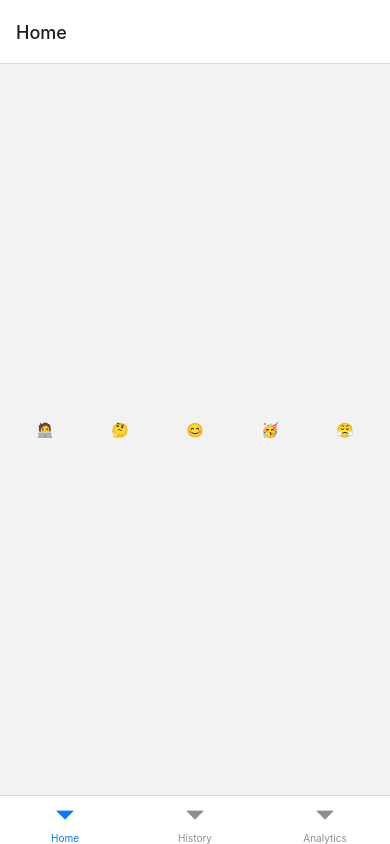
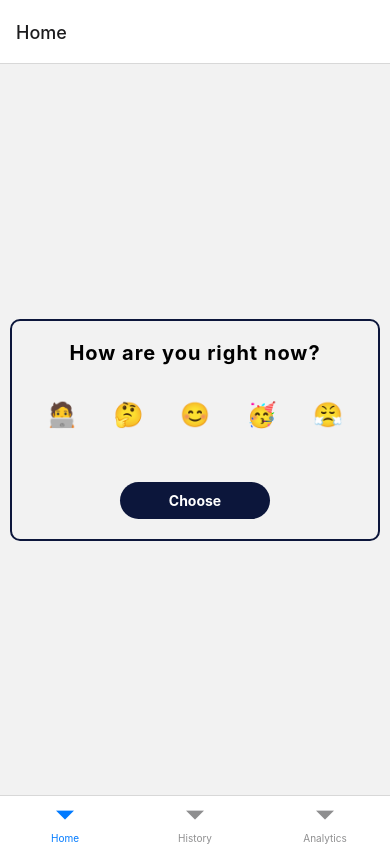
Before and after one commit to SirKudakwashe/MoodTracker, a React Native app: screen /Home in a window 390 px wide. Built offline with nearby package versions, Linux system fonts and the light colour scheme.

Commit message:
props and useCallback

```diff
--- a/src/components/MoodPicker.tsx
+++ b/src/components/MoodPicker.tsx
@@ -1,73 +1,109 @@
-import React, { useState } from 'react';
+import React from 'react';
 import { View, Text, StyleSheet, Pressable } from 'react-native';
-import { MoodTypeOption } from '../types';
+import { MoodOptionType } from '../types';
 import { theme } from '../theme';
 
-const moodOptions: MoodTypeOption[] = [
+const moodOptions: MoodOptionType[] = [
   { emoji: '🧑‍💻', description: 'studious' },
   { emoji: '🤔', description: 'pensive' },
   { emoji: '😊', description: 'happy' },
   { emoji: '🥳', description: 'celebratory' },
   { emoji: '😤', description: 'frustrated' },
 ];
-
-type MoodPicker = {
-  handleSelectMood: (moodOption: MoodTypeOption) => void;
+type MoodPickerProps = {
+  handleSelectMood: (moodOption: MoodOptionType) => void;
 };
 
-export const MoodPicker: React.FC<MoodPicker> = () => {
-  const [selectedMood, setSelectedMood] = useState<MoodTypeOption>();
+export const MoodPicker: React.FC<MoodPickerProps> = ({ handleSelectMood }) => {
+  const [selectedMood, setSelectedMood] = React.useState<MoodOptionType>();
+
   return (
-    <View style={styles.moodOptions}>
+    <View style={styles.container}>
+      <Text style={styles.heading}>How are you right now?</Text>
+      <View style={styles.moodList}>
         {moodOptions.map(option => (
           <View key={option.emoji}>
             <Pressable
               onPress={() => setSelectedMood(option)}
-            key={option.emoji}
               style={[
                 styles.moodItem,
                 option.emoji === selectedMood?.emoji
                   ? styles.selectedMoodItem
                   : undefined,
               ]}>
-            <Text>{option.emoji}</Text>
+              <Text style={styles.moodText}>{option.emoji}</Text>
             </Pressable>
-
             <Text style={styles.descriptionText}>
-            {option.emoji === selectedMood?.emoji ? option.description : ''}
+              {selectedMood?.emoji === option.emoji ? option.description : ' '}
             </Text>
           </View>
         ))}
+      </View>
+      <Pressable
+        style={styles.button}
+        onPress={() => {
+          if (selectedMood) {
+            handleSelectMood(selectedMood);
+          }
+        }}>
+        <Text style={styles.buttonText}>Choose</Text>
+      </Pressable>
     </View>
   );
 };
 
 const styles = StyleSheet.create({
-  moodOptions: {
+  moodText: {
+    fontSize: 24,
+  },
+  moodList: {
     flexDirection: 'row',
     justifyContent: 'space-between',
-    paddingHorizontal: 15,
   },
-
   moodItem: {
+    width: 60,
     height: 60,
-    width: 60,
-    borderRadius: 30,
     justifyContent: 'center',
     alignItems: 'center',
+    borderRadius: 30,
+    marginBottom: 5,
   },
-
   selectedMoodItem: {
-    backgroundColor: '#0c163b',
-    borderColor: '#fff',
     borderWidth: 2,
+    backgroundColor: theme.colorPurple,
+    borderColor: theme.colorWhite,
   },
-
   descriptionText: {
-    alignItems: 'center',
-    justifyContent: 'center',
+    color: theme.colorPurple,
     fontWeight: 'bold',
-    color: '#0c163b',
-    fontSize: 18,
+    fontSize: 10,
+    textAlign: 'center',
+  },
+  container: {
+    borderWidth: 2,
+    borderColor: theme.colorPurple,
+    margin: 10,
+    borderRadius: 10,
+    padding: 20,
+  },
+  heading: {
+    fontSize: 20,
+    fontWeight: 'bold',
+    letterSpacing: 1,
+    textAlign: 'center',
+    marginBottom: 20,
+  },
+  button: {
+    backgroundColor: theme.colorPurple,
+    width: 150,
+    borderRadius: 20,
+    marginTop: 20,
+    alignSelf: 'center',
+    padding: 10,
+  },
+  buttonText: {
+    color: theme.colorWhite,
+    textAlign: 'center',
+    fontWeight: 'bold',
   },
 });
--- a/src/screens/Home.screen.tsx
+++ b/src/screens/Home.screen.tsx
@@ -1,17 +1,22 @@
 import React, { useCallback, useState } from 'react';
-import { View, StyleSheet } from 'react-native';
+import { View, StyleSheet, Text } from 'react-native';
 import { MoodPicker } from '../components/MoodPicker';
-import { MoodOptionWithTimestamp, MoodTypeOption } from '../types';
+import { MoodOptionWithTimestamp, MoodOptionType } from '../types';
 
 export const Home: React.FC = () => {
   const [moodList, setMoodList] = useState<MoodOptionWithTimestamp[]>([]);
-  const handleSelectMood = React.useCallback((mood: MoodTypeOption) => {
+  const handleSelectMood = useCallback((mood: MoodOptionType) => {
     setMoodList(current => [...current, { mood, timestamp: Date.now() }]);
   }, []);
 
   return (
     <View style={styles.container}>
       <MoodPicker handleSelectMood={handleSelectMood} />
+      {moodList.map(item => (
+        <Text key={item.timestamp}>
+          {item.mood.emoji} {new Date(item.timestamp).toString()}
+        </Text>
+      ))}
     </View>
   );
 };
--- a/src/theme.ts
+++ b/src/theme.ts
@@ -1,3 +1,4 @@
+// fonts , spaces , colors - basically any constant css variable
 export const theme = {
   colorPurple: '#0c163b',
   colorWhite: '#fff',
--- a/src/types.ts
+++ b/src/types.ts
@@ -1,9 +1,9 @@
-export type MoodTypeOption = {
+export type MoodOptionType = {
   emoji: string;
   description: string;
 };
 
 export type MoodOptionWithTimestamp = {
-  mood: MoodTypeOption;
+  mood: MoodOptionType;
   timestamp: number;
 };
```
Also changed, not shown: file.js (+5 -5 lines), file.tsx (+5 -3 lines). Lines whose indentation alone changed are shown as unchanged.
